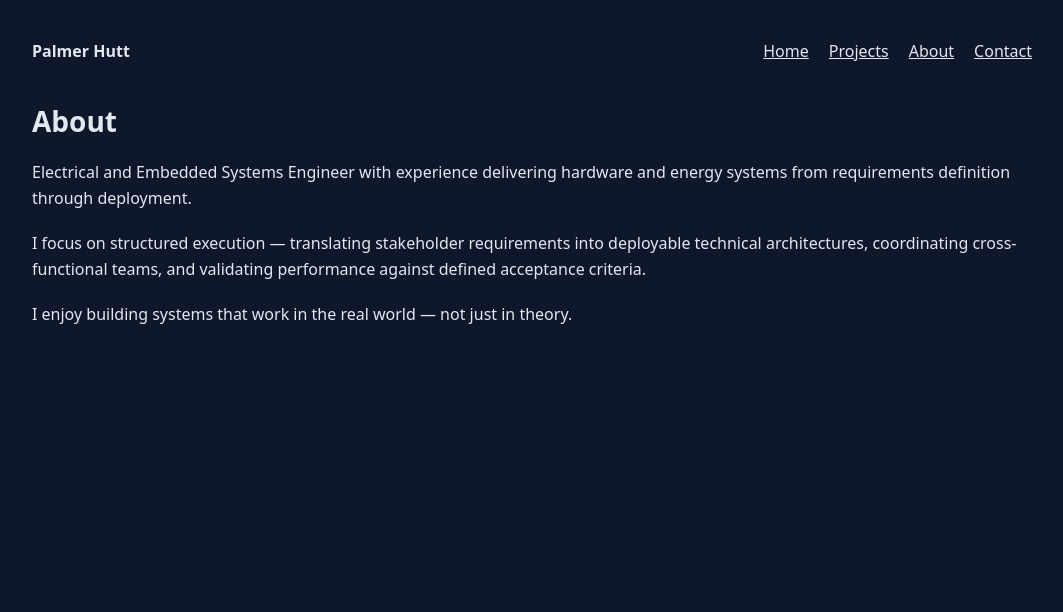
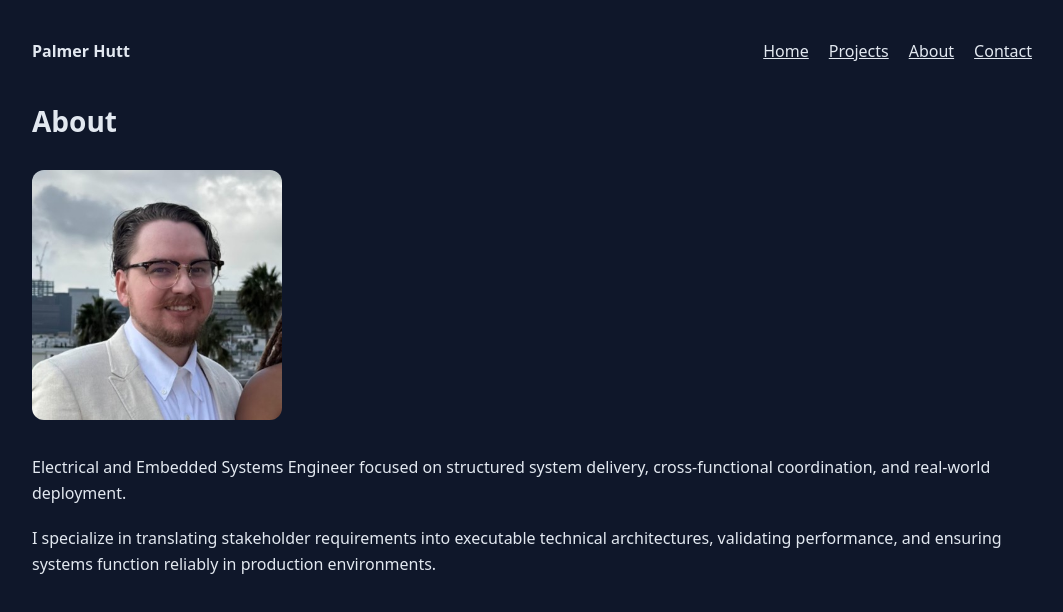
Before and after one commit to phutt7/huttlabs, a Next.js app: page /about in a window 1280 px wide. Shown: the top 612 px of the page, without its empty margins (108-1171 px from the left). Built offline with nearby package versions, Linux system fonts and the light colour scheme.

Commit message:
Add profile images to home and about pages

```diff
--- a/app/about/page.js
+++ b/app/about/page.js
@@ -1,21 +1,28 @@
+import Image from "next/image";
+
 export default function About() {
   return (
     <main>
       <h1 style={{ fontSize: "28px", fontWeight: "bold" }}>About</h1>
 
-      <p style={{ marginTop: "20px", lineHeight: "1.6" }}>
-        Electrical and Embedded Systems Engineer with experience delivering hardware
-        and energy systems from requirements definition through deployment.
+      <div style={{ marginTop: "30px" }}>
+        <Image
+          src="/images/profile.jpg"
+          alt="Palmer Hutt"
+          width={250}
+          height={250}
+          style={{ borderRadius: "12px" }}
+        />
+      </div>
+
+      <p style={{ marginTop: "30px", lineHeight: "1.6" }}>
+        Electrical and Embedded Systems Engineer focused on structured system delivery,
+        cross-functional coordination, and real-world deployment.
       </p>
 
       <p style={{ marginTop: "20px", lineHeight: "1.6" }}>
-        I focus on structured execution — translating stakeholder requirements into
-        deployable technical architectures, coordinating cross-functional teams,
-        and validating performance against defined acceptance criteria.
-      </p>
-
-      <p style={{ marginTop: "20px", lineHeight: "1.6" }}>
-        I enjoy building systems that work in the real world — not just in theory.
+        I specialize in translating stakeholder requirements into executable technical architectures,
+        validating performance, and ensuring systems function reliably in production environments.
       </p>
     </main>
   );
```
Also changed, not shown: app/page.tsx (+26 -10 lines), public/images/profile.jpg (added), public/images/public.jpg (added).
